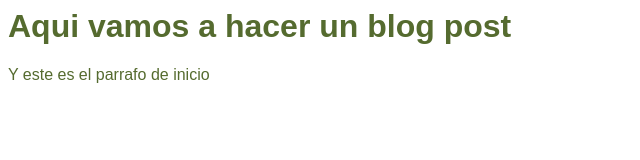
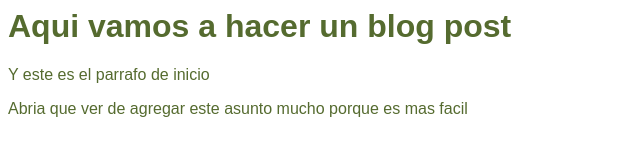
Before and after one commit to walterarce/CoreEscuela, a plain HTML site: page index.html in a window 1280 px wide. Shown: the whole page, without its empty margins (0-640 px from the left). Drawn offline with Linux system fonts and the light colour scheme.

Commit message:
agregue el contenido adicional del blog

```diff
--- a/index.html
+++ b/index.html
@@ -6,5 +6,7 @@
     <body>
         <h1>Aqui vamos a hacer un blog post</h1>
         <p>Y este es el parrafo de inicio </p>
+
+        <p>Abria que ver de agregar este asunto mucho porque es mas facil </p>
     </body>
 </html>
```
